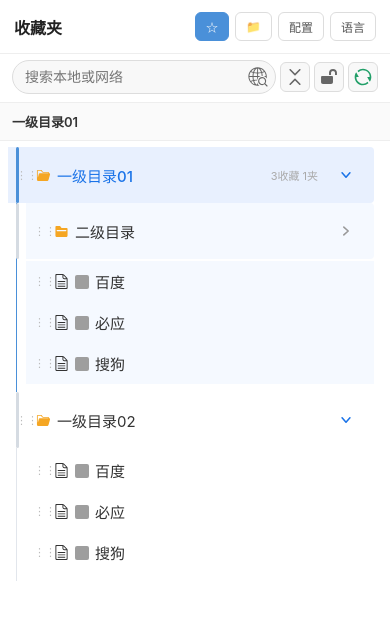
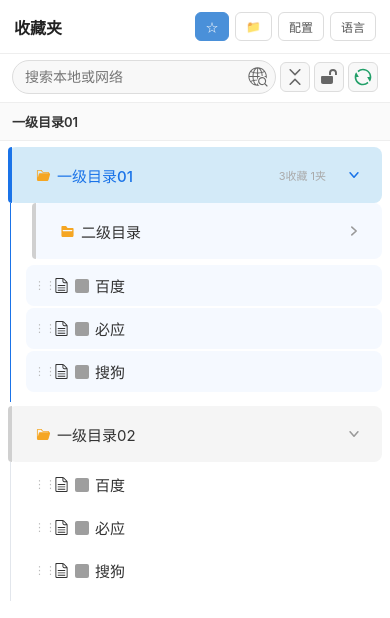
Before and after one commit to mjqgh/bookmark, a plain HTML site: page index.html in a window 390 px wide. Drawn offline with nearby package versions, Linux system fonts and the light colour scheme; grey boxes are pictures that could not be loaded.

Commit message:
Add files via upload

```diff
--- a/css/style.css
+++ b/css/style.css
@@ -414,34 +414,40 @@ body.resizing .resizer {
 .folder-tree {
     flex: 1;
     overflow-y: auto;
-    padding: 8px 0;
+    padding: 8px 10px;
     min-height: 0;
 }
 
 .tree-node {
     user-select: none;
+    position: relative;  /* 让引导线等定位元素以节点为参照 */
+    margin-bottom: 4px;  /* 卡片之间的间距；引导线挂在 .tree-children 上，可贯穿间隙 */
 }
 
 .tree-node-header {
     display: flex;
     align-items: center;
-    padding: 4px 12px 4px 0;
+    padding: 9px 12px 9px 26px;  /* 左侧 26px 留给绝对定位的拖拽手柄 ⋮⋮ */
     cursor: pointer;
     position: relative;
     transition: background 0.15s;
-    border-radius: 0 4px 4px 0;
-    margin-right: 8px;
+    border-radius: 8px;
+    background: #f5f5f5;  /* 原型：未选中文件夹统一浅灰卡片 */
     /* touch-action 留给浏览器默认值，手指起点在文件夹行上也能滚动；
        拖拽手柄 .tree-node-drag 单独设了 touch-action:none 防止拖拽时被手势干扰 */
 }
 
 .tree-node-header:hover {
-    background: #f0f4f8;
+    background: #eceef1;
 }
 
 .tree-node-header.selected {
-    background: #e8f0fe;
+    background: #d3eaf8;  /* 原型：选中文件夹浅蓝卡片 */
     color: #1a73e8;
+}
+
+.tree-node-header.selected:hover {
+    background: #c7e3f5;
 }
 
 /* 选中文件夹下所有子孙文件夹和收藏页显示浅色底色，
@@ -481,8 +487,9 @@ body.resizing .resizer {
     cursor: pointer;
     border-radius: 4px;
     transition: transform 0.2s;
-    /* 与 meta 文案的间距 = header 右内边距，保证「文案-图标-右边缘」视觉对称 */
-    margin-left: 12px;
+    /* 移到行最右边 */
+    order: 99;
+    margin-left: auto;
 }
 
 .tree-toggle:hover {
@@ -490,32 +497,45 @@ body.resizing .resizer {
     background: rgba(74, 144, 217, 0.08);
 }
 
-/* 文件夹拖拽手柄（与 .tree-toggle 同一 18px 位置，桌面端+移动端均显示） */
+/* 文件夹拖拽手柄：绝对定位固定在卡片左侧，默认隐藏，hover 行时才显现；
+   不参与文档流，文字位置永不因手柄显隐而跳动 */
 .tree-node-drag {
-    width: 18px;
+    width: 24px;
     height: 18px;
     display: flex;
     align-items: center;
     justify-content: center;
     font-size: 11px;
-    color: #bbb;
+    color: #999;
     flex-shrink: 0;
     cursor: grab;
     user-select: none;
     line-height: 1;
     touch-action: none;
+    visibility: hidden;    /* 默认隐藏，hover 卡片时出现 */
+    transition: visibility 0.15s, color 0.15s;
+    position: absolute;
+    left: 0;
+    top: 50%;
+    transform: translateY(-50%);
+    z-index: 1;
 }
 
 .tree-node-drag:active {
     cursor: grabbing;
 }
 
+/* 仅 hover 文件夹行时显示手柄（选中态不再常驻显示，与原型一致） */
+.tree-node-header:hover .tree-node-drag {
+    visibility: visible;
+}
+
 .tree-toggle.expanded {
     transform: rotate(90deg);
 }
 
-/* 展开状态：箭头颜色变为选中文案同款蓝色，颜色上也提供视觉反馈 */
-.tree-node-header.expanded > .tree-toggle {
+/* 选中状态：箭头颜色变为选中文案同款蓝色（未选中的展开文件夹箭头保持灰色，与原型一致） */
+.tree-node-header.selected > .tree-toggle {
     color: #1a73e8;
 }
 
@@ -527,8 +547,11 @@ body.resizing .resizer {
     visibility: hidden;
 }
 
-/* 拖拽锁：锁定时隐藏所有拖拽手柄（树文件夹 ⋮⋮ / 内联收藏 / 右侧收藏列表） */
-body.drag-locked .tree-node-drag,
+/* 拖拽锁：锁定时隐藏所有拖拽手柄（树文件夹 ⋮⋮ / 内联收藏 / 右侧收藏列表）
+   注意：文件夹手柄的选择器必须写成 body.drag-locked .tree-node-header .tree-node-drag，
+   优先级 (0,3,1) 才能压过 hover 显示规则 .tree-node-header:hover .tree-node-drag (0,3,0)，
+   否则锁定状态下鼠标悬停仍会显手柄 */
+body.drag-locked .tree-node-header .tree-node-drag,
 body.drag-locked .tree-bookmark-drag,
 body.drag-locked .drag-handle {
     visibility: hidden;
@@ -602,51 +625,29 @@ body.drag-locked .drag-handle {
     visibility: visible;
 }
 
-/* ==================== 文件夹行粗指示条（与层级细引导线同轴相连） ====================
-   每个文件夹行上有一条比细引导线粗的竖条，和细引导线构成"树形轨道"：
-   · 默认灰色（与细引导线同色系），每条粗条在轴向上与上下细引导线相连；
-   · 选中时该条变蓝，且其整棵子树内的细引导线同步变蓝，形成一条高亮路径。
-   几何：细引导线画在 .tree-node 上 left:8px，嵌套节点 padding-left:18px，
-   故嵌套 header 的粗条位于 header 左缘 -10px 处（=节点左缘 8px）；
-   根级节点无缩进，粗条位于 header 左缘 8px 处，与子级细引导线同轴。 */
-.tree-node-header::after {
+/* ==================== 左侧指示条 ====================
+   · 每个 .tree-node-header 卡片左边有一条短竖条（仅 header 行高）：
+     默认灰色，选中文件夹变蓝
+   · 展开的文件夹通过 .tree-children / .tree-bookmarks 上的 1px 细引导线
+     贯穿其子级区域：默认灰色，该文件夹选中时变蓝
+   · 短条与引导线 x 坐标一致（都在卡片左边缘 2px 处），视觉上首尾相接 */
+
+/* 短竖条：每个 header 卡片左边，默认灰色 */
+.tree-node-header::before {
     content: '';
     position: absolute;
     top: 0;
     bottom: 0;
-    width: 3px;
-    border-radius: 2px;
-    background: #d5dbe2;
+    left: 0;
+    width: 4px;
+    background: #d0d0d0;
     pointer-events: none;
-    transition: background 0.15s;
-}
-
-/* 嵌套文件夹：粗条退回 10px，落在节点 8px 引导线轴上 */
-.tree-children .tree-node > .tree-node-header::after {
-    left: -10px;
-}
-/* 根级文件夹：粗条在 header 左缘 8px，与子级引导线同轴；
-   拖拽手柄 ⋮⋮ 位于该轴附近，需置于粗条之上避免被遮挡 */
-#folderTree > .tree-node > .tree-node-header::after {
-    left: 8px;
-}
-.tree-node-drag {
-    position: relative;
-    z-index: 1;
-}
-
-/* 选中：当前文件夹的粗条变蓝 */
-.tree-node-header.selected::after {
-    background: #4a90d9;
-}
-/* 选中文件夹子树内的细引导线全部变蓝：
-   ① 其自身那条（嵌套文件夹的 ::before 贯穿自身整段）
-   ② 所有后代文件夹的引导线
-   ③ 移动端内联收藏页的引导线 */
-.tree-node.selected::before,
-.tree-node.selected .tree-node::before,
-.tree-node.selected .tree-bookmarks::before {
-    background: #4a90d9;
+    border-radius: 4px 0 0 4px;
+}
+
+/* 短竖条：选中的 header 变蓝 */
+.tree-node-header.selected::before {
+    background: #1a73e8;
 }
 
 /* 灰色提示文案 - 浮层显示 */
@@ -686,27 +687,33 @@ body.drag-locked .drag-handle {
 .tree-children {
     display: none;
     overflow: hidden;
+    position: relative;  /* 引导线 ::before 的定位参照 */
 }
 
 .tree-children.expanded {
     display: block;
 }
 
-.tree-children .tree-node {
-    position: relative;
-    padding-left: 18px;
-}
-
-/* 层级缩进参考线：每级子级左侧一条淡灰细线，不增加颜色即可看清嵌套结构 */
-.tree-children .tree-node::before {
+/* 展开文件夹的 1px 细引导线：从父文件夹短竖条中心（left:2px）向下贯穿整个子级区域；
+   .tree-children 仅在展开时显示，折叠态自动无线 */
+.tree-children::before {
     content: '';
     position: absolute;
-    left: 8px;
+    left: 2px;
     top: 0;
     bottom: 0;
     width: 1px;
     background: #e2e6ec;
     pointer-events: none;
+}
+
+/* 选中文件夹的引导线变蓝，与蓝色短竖条相接 */
+.tree-node.selected > .tree-children::before {
+    background: #1a73e8;
+}
+
+.tree-children .tree-node {
+    padding-left: 24px;
 }
 
 /* ==================== 内联收藏项（移动端显示，桌面隐藏） ==================== */
@@ -715,19 +722,15 @@ body.drag-locked .drag-handle {
     display: none;
     flex-direction: column;
     padding: 2px 0 8px;
-}
-
-/* 内联收藏项布局：精确镜像 .tree-node-header 的 toggle(18) + folder-icon(14,mr6) + label 结构 */
-.tree-bookmarks {
     position: relative;
 }
 
-/* 层级缩进参考线（收藏页版）：与 .tree-children .tree-node::before 完全对齐，
-   让"只有收藏页的文件夹"展开后也显示同款灰线，嵌套视觉一致 */
+/* 内联收藏页引导线：与 .tree-children::before 对齐（卡片左边缘 2px 处），
+   让"只有收藏页的文件夹"展开后也显示同款引导线，与文件夹短竖条首尾相接 */
 .tree-bookmarks::before {
     content: '';
     position: absolute;
-    left: 8px;
+    left: 2px;
     top: 0;
     bottom: 0;
     width: 1px;
@@ -735,13 +738,19 @@ body.drag-locked .drag-handle {
     pointer-events: none;
 }
 
+/* 选中文件夹的收藏页引导线同步变蓝 */
+.tree-node.selected > .tree-bookmarks::before {
+    background: #1a73e8;
+}
+
 .tree-bookmark-item {
     display: flex;
     align-items: center;
     padding: 4px 12px 4px 0;
-    margin-right: 8px;
     cursor: pointer;
     transition: background 0.12s;
+    border-radius: 8px;
+    margin-bottom: 2px;
 }
 .tree-bookmark-item:hover {
     background: #f0f4f8;
@@ -898,12 +907,13 @@ body.drag-locked .drag-handle {
 /* ==================== 文件夹树拖拽样式 ==================== */
 .tree-node.tree-sortable-ghost {
     opacity: 0.4;
-    background: #e8f0fe;
+    background: #d3eaf8;
+    border-radius: 8px;
 }
 
 .tree-node-header.tree-sortable-chosen {
     cursor: grabbing !important;
-    background: #f0f4f8;
+    background: #d3eaf8;
 }
 
 .tree-node.tree-sortable-drag {
@@ -1881,7 +1891,7 @@ body.drag-locked .drag-handle {
         padding: 6px 8px 20px;
     }
     .tree-node-header {
-        padding: 10px 10px;
+        padding: 10px 10px 10px 28px;  /* 左侧留给绝对定位的 ⋮⋮ 手柄 */
     }
     .tree-label {
         font-size: 15px;
--- a/index.html
+++ b/index.html
@@ -4,7 +4,7 @@
     <meta charset="UTF-8">
     <meta name="viewport" content="width=device-width, initial-scale=1.0">
     <title>收藏夹 - 我的书签</title>
-    <link rel="stylesheet" href="css/style.css?v=51">
+    <link rel="stylesheet" href="css/style.css?v=66">
 </head>
 <body>
     <div class="app">
```
